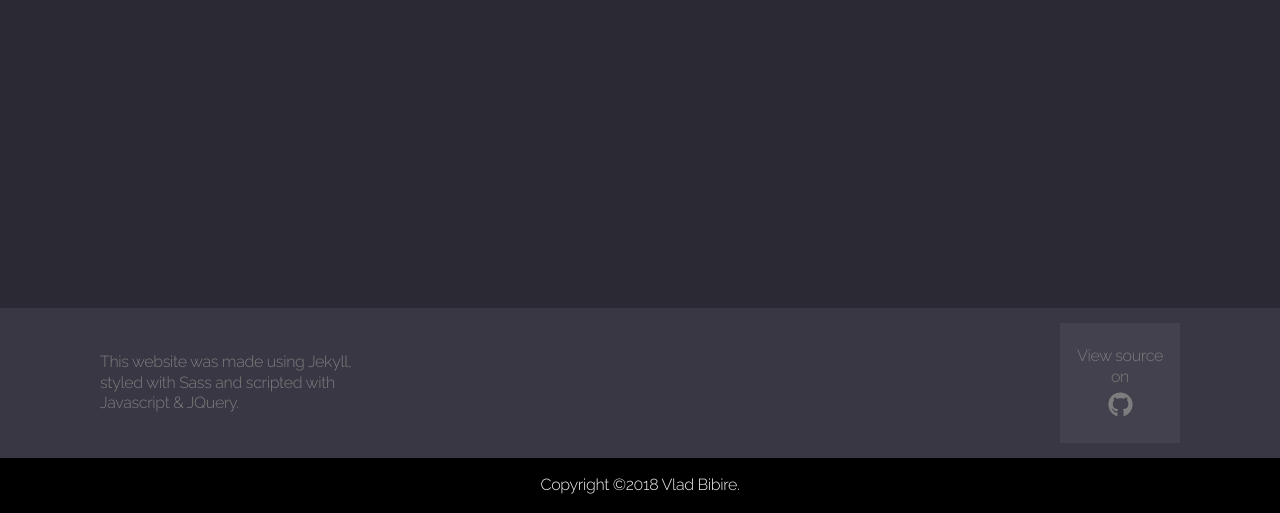
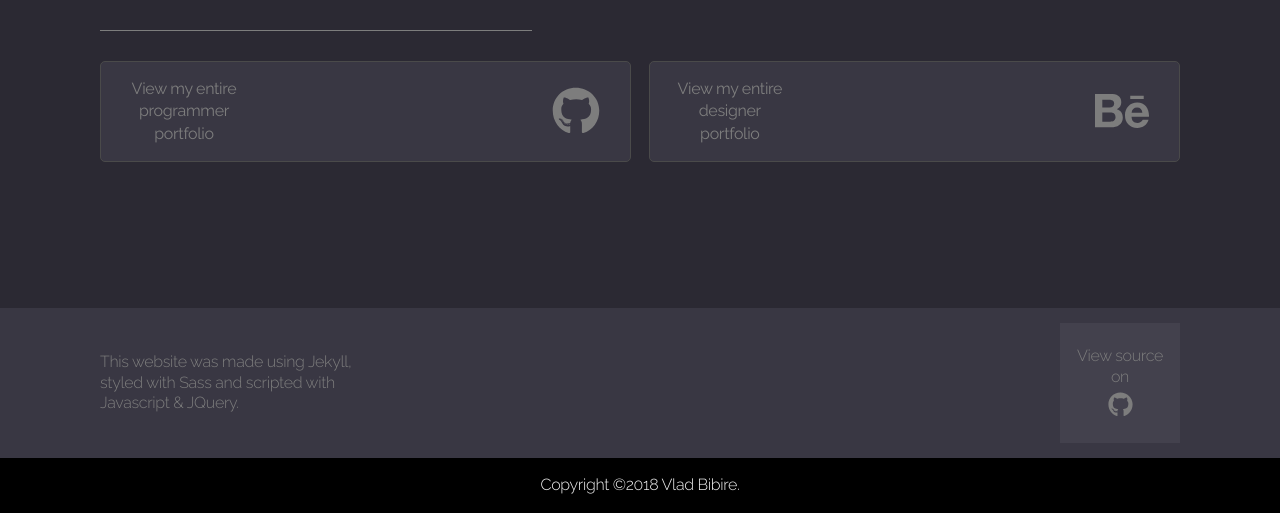
Before and after one commit to hexblend/PersonalWebsiteV2, a Jekyll site: the page built from index.html, in a window 1280 px wide. Shown: the part 1462-1975 px from the top of the page. Built offline with Jekyll 4.4.1, drawn with Linux system fonts in a browser that asks for light colours; nearby versions of some CDN libraries; Markdown is read by kramdown in place of the engine named in the settings.

Commit message:
Adding final elements on home page

```diff
--- a/_config.yml
+++ b/_config.yml
@@ -1,5 +1,5 @@
 name: Vlad Bibire - Web Development, Design
-markdown: redcarpet
+# markdown: redcarpet
 highlighter: rouge # or rouge or null
 exclude: ["node_modules", "gulpfile.js", "package.json"]
 navigation:
--- a/_scss/4-pages/_home.scss
+++ b/_scss/4-pages/_home.scss
@@ -284,8 +284,6 @@
         }
       }
     }
-
-
     .project1 {
       width: 60%;
       @media(max-width: 870px){
@@ -314,4 +312,77 @@
       }
     }
   }
+  .devider {
+    width: 40%;
+    margin-left: 0;
+    height: 1px;
+    border: 0;
+    background: $grey;
+    margin: 30px 0;
+    @media(max-width: 870px){
+      margin: 30px auto;
+    }
+  }
+  .entire-portfolio-wrapper{
+    display: flex;
+    align-items: center;
+    justify-content: space-between;
+    margin-bottom: 90px;
+    @media(max-width: 870px){
+      flex-direction: column;
+    }
+
+    .entire-github,
+    .entire-behance{
+      width: 49%;
+      background: $box-bg;
+      text-decoration: none;
+      color: $grey;
+      border: 1px solid darken($grey, 20%);
+      border-radius: 5px;
+      transition: .15s ease-in-out;
+      @media(max-width: 870px){
+        margin-bottom: 20px;
+        &:last-child{
+          margin-bottom: 0;
+        }
+        width: 100%;
+      }
+
+      &:hover {
+        border: 1px solid $grey;
+      }
+    }
+
+    .entire-github-wrapper,
+    .entire-behance-wrapper{
+      display: flex;
+      align-items: center;
+      justify-content: space-between;
+      padding: 0 30px 0 20px;
+    }
+    .entire-github-wrapper{
+      p:first-child{
+        width: 150px;
+        text-align:center;
+        margin-left: -12px;
+        line-height: 1.4em;
+      }
+      p:last-child{
+        font-size: 3em;
+        margin:0;
+      }
+    }
+    .entire-behance-wrapper{
+      p:first-child{
+        width: 120px;
+        text-align:center;
+        line-height: 1.4em;
+      }
+      p:last-child{
+        font-size: 3em;
+        margin:0;
+      }
+    }
+  }
 }
--- a/css/main.css
+++ b/css/main.css
@@ -1147,6 +1147,72 @@ nav {
       @media (max-width: 870px) {
         .portfolio-section .portfolio-content .project4 {
           width: 100%; } }
+  .portfolio-section .devider {
+    width: 40%;
+    margin-left: 0;
+    height: 1px;
+    border: 0;
+    background: #7d7d7d;
+    margin: 30px 0; }
+    @media (max-width: 870px) {
+      .portfolio-section .devider {
+        margin: 30px auto; } }
+  .portfolio-section .entire-portfolio-wrapper {
+    display: -ms-flexbox;
+    display: flex;
+    -ms-flex-align: center;
+        align-items: center;
+    -ms-flex-pack: justify;
+        justify-content: space-between;
+    margin-bottom: 90px; }
+    @media (max-width: 870px) {
+      .portfolio-section .entire-portfolio-wrapper {
+        -ms-flex-direction: column;
+            flex-direction: column; } }
+    .portfolio-section .entire-portfolio-wrapper .entire-github,
+    .portfolio-section .entire-portfolio-wrapper .entire-behance {
+      width: 49%;
+      background: #393743;
+      text-decoration: none;
+      color: #7d7d7d;
+      border: 1px solid #4a4a4a;
+      border-radius: 5px;
+      transition: .15s ease-in-out; }
+      @media (max-width: 870px) {
+        .portfolio-section .entire-portfolio-wrapper .entire-github,
+        .portfolio-section .entire-portfolio-wrapper .entire-behance {
+          margin-bottom: 20px;
+          width: 100%; }
+          .portfolio-section .entire-portfolio-wrapper .entire-github:last-child,
+          .portfolio-section .entire-portfolio-wrapper .entire-behance:last-child {
+            margin-bottom: 0; } }
+      .portfolio-section .entire-portfolio-wrapper .entire-github:hover,
+      .portfolio-section .entire-portfolio-wrapper .entire-behance:hover {
+        border: 1px solid #7d7d7d; }
+    .portfolio-section .entire-portfolio-wrapper .entire-github-wrapper,
+    .portfolio-section .entire-portfolio-wrapper .entire-behance-wrapper {
+      display: -ms-flexbox;
+      display: flex;
+      -ms-flex-align: center;
+          align-items: center;
+      -ms-flex-pack: justify;
+          justify-content: space-between;
+      padding: 0 30px 0 20px; }
+    .portfolio-section .entire-portfolio-wrapper .entire-github-wrapper p:first-child {
+      width: 150px;
+      text-align: center;
+      margin-left: -12px;
+      line-height: 1.4em; }
+    .portfolio-section .entire-portfolio-wrapper .entire-github-wrapper p:last-child {
+      font-size: 3em;
+      margin: 0; }
+    .portfolio-section .entire-portfolio-wrapper .entire-behance-wrapper p:first-child {
+      width: 120px;
+      text-align: center;
+      line-height: 1.4em; }
+    .portfolio-section .entire-portfolio-wrapper .entire-behance-wrapper p:last-child {
+      font-size: 3em;
+      margin: 0; }
 
 .blog-wrapper {
   padding: 0 150px;
--- a/index.html
+++ b/index.html
@@ -101,5 +101,21 @@ permalink: /index.html
       </div>
       {% endfor %}
     </div>
+
+    <hr class="devider">
+    <div class="entire-portfolio-wrapper">
+      <a href="https://github.com/vladbbr" target="_blank" class="entire-github">
+        <div class="entire-github-wrapper">
+          <p>View my entire programmer portfolio</p>
+          <p><i class="fab fa-github"></i></p>
+        </div>
+      </a>
+      <a href="https://www.behance.net/vladbbr" target="_blank" class="entire-behance">
+        <div class="entire-behance-wrapper">
+          <p>View my entire designer portfolio</p>
+          <p><i class="fab fa-behance"></i></p>
+        </div>
+      </a>
+    </div>
   </div>
 </section>
```
Also changed, not shown: 11 other files.
